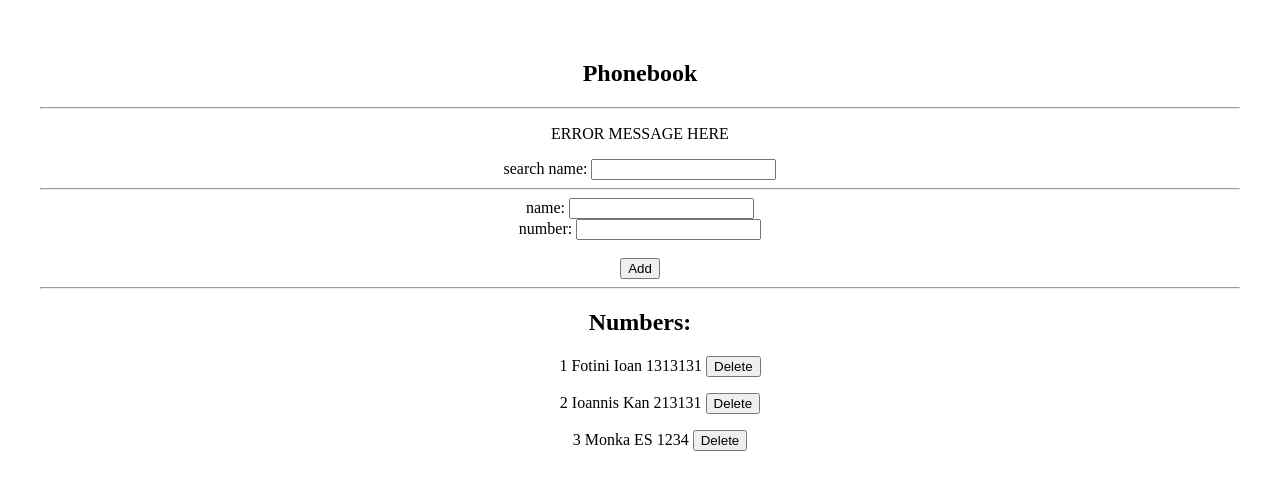
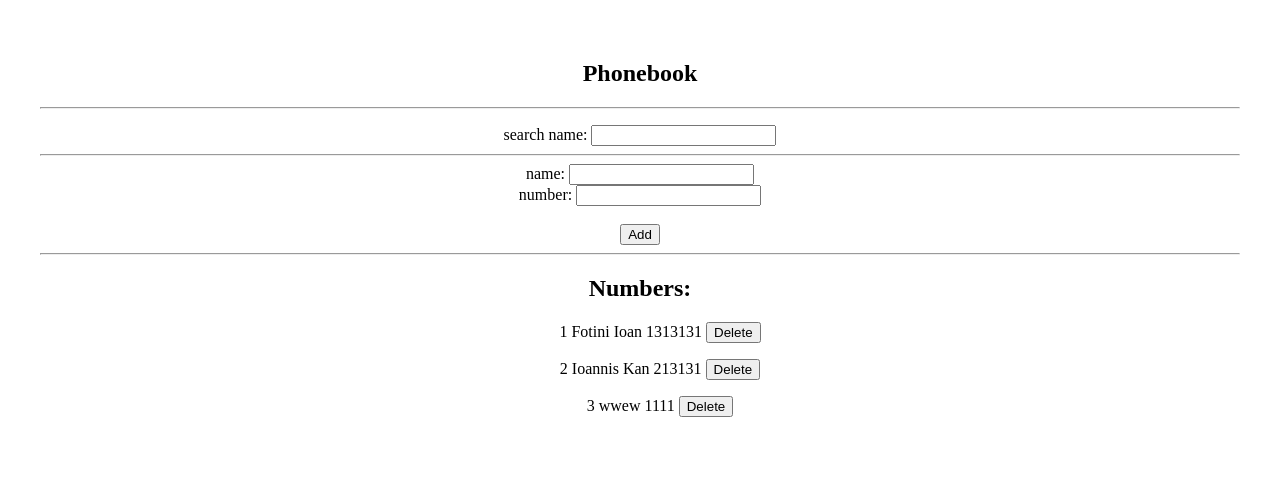
Before and after one commit to ondairos/phonebook, a React (Vite) app: page / in a window 1280 px wide. Shown: the top 490 px of the page. Built offline with nearby package versions, Linux system fonts and the light colour scheme; data requests are answered from the project's data file.

Commit message:
added messages through state

```diff
--- a/db.json
+++ b/db.json
@@ -12,8 +12,8 @@
     },
     {
       "id": 3,
-      "name": "Monka ES",
-      "number": "1234"
+      "name": "wwew",
+      "number": "1111"
     }
   ]
 }
--- a/src/App.jsx
+++ b/src/App.jsx
@@ -19,6 +19,8 @@ function App() {
   const [newPhone, setNewPhone] = useState("");
   // state for searching
   const [showSearch, setShowSearch] = useState("");
+  // state for error messages
+  const [errorMessage, setErrorMessage] = useState("");
 
   //handlePersonChange
   function handlePersonChange(event) {
@@ -38,7 +40,15 @@ function App() {
         .then(() => {
           // Returns the elements of an array that meet the condition specified in a callback function.
           setPersons(persons.filter((person) => person.id !== id));
-          console.log(persons);
+
+          // error message for deletion 11111111111111111111111111111111111111111111111111111111111111111111111
+          const deletedName = persons.filter(
+            (newDeletedPerson) => newDeletedPerson.id == id
+          );
+          setErrorMessage(`Deleted ${deletedName[0].name} from phonebook!`);
+          setTimeout(() => {
+            setErrorMessage(null);
+          }, 5000);
         })
         .catch((error) => {
           console.error(error);
@@ -63,7 +73,6 @@ function App() {
     const sameNamePerson = persons.find((element) => {
       return element.name.toLowerCase() === newName.toLowerCase();
     });
-
 
     // check if the number of sameName person is the same
     if (
@@ -108,6 +117,12 @@ function App() {
     } else {
       personService.create(personObject).then((returnedPerson) => {
         setPersons(persons.concat(returnedPerson));
+        // error message 11111111111111111111111111111111111111111111111111111
+        setErrorMessage(`Added ${personObject.name} to the phonebook`);
+        setTimeout(() => {
+          setErrorMessage(null);
+        }, 5000);
+
         setNewName("");
         setNewPhone("");
       });
@@ -131,7 +146,7 @@ function App() {
     <div className="App">
       <h2>Phonebook</h2>
       <hr />
-      <Notification />
+      <Notification message={errorMessage} />
       {/* search input */}
       search name:{" "}
       <input value={showSearch} onChange={handleShowSearchChange} />
--- a/src/components/Notification.jsx
+++ b/src/components/Notification.jsx
@@ -8,7 +8,7 @@ export const Notification = ({ message }) => {
   return (
     <div className="error">
       {message}
-      <p>ERROR MESSAGE HERE</p>
+      <p></p>
     </div>
   );
 };
```
